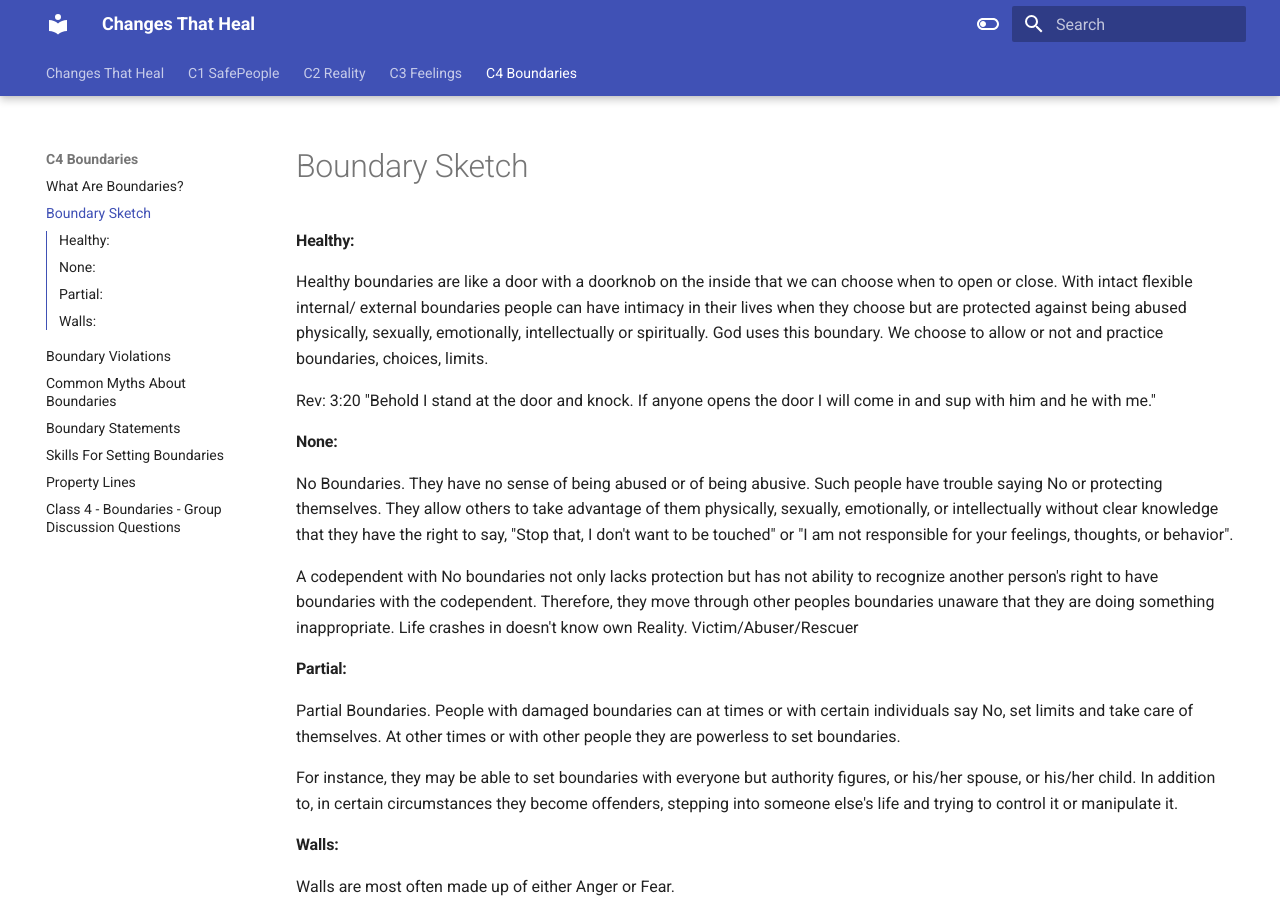
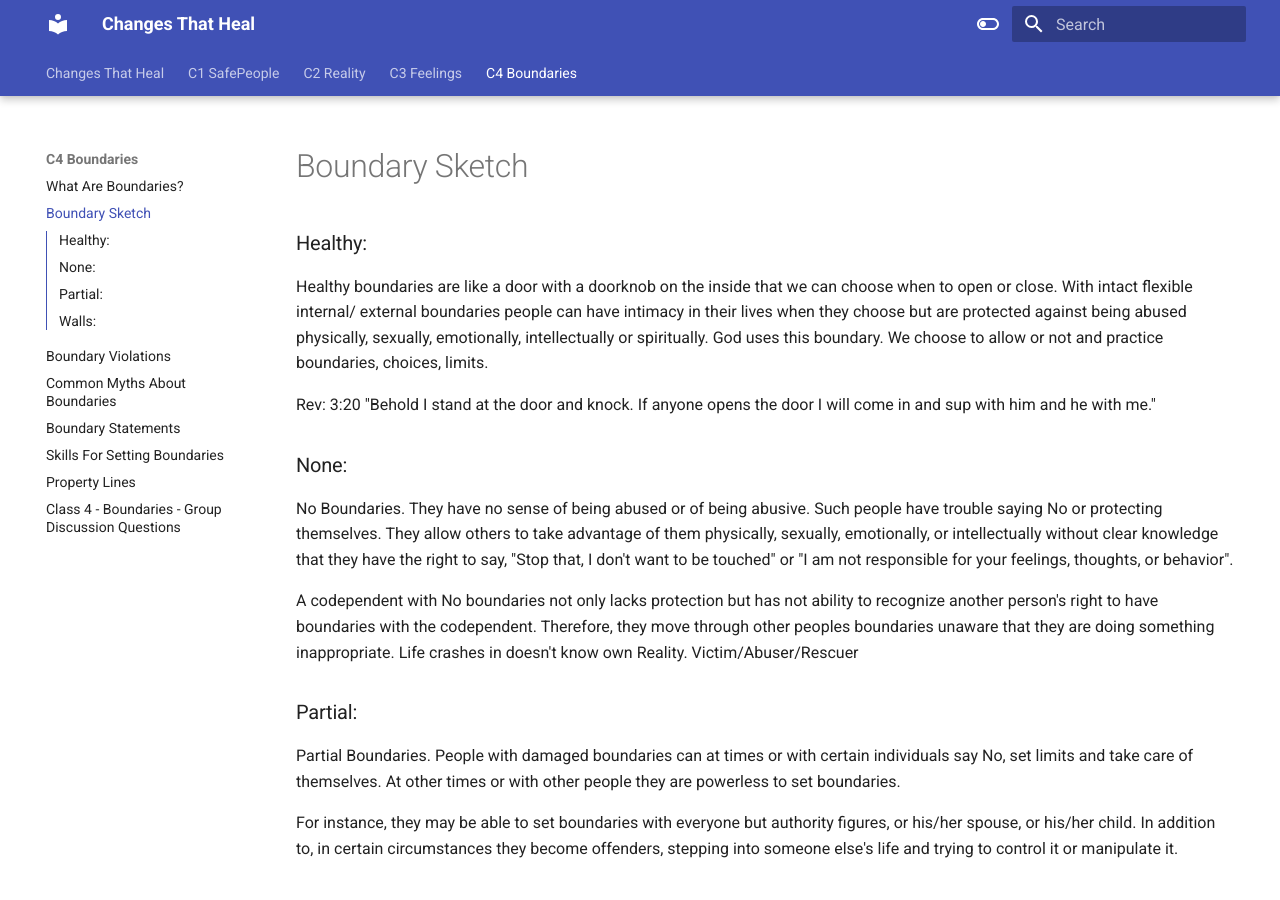
Before and after one commit to dgrothman/changesthatheal, an MkDocs documentation site: the page built from docs/C4-Boundaries/BoundarySketch.md, in a window 1280 px wide and 900 px high. Built offline with MkDocs 1.6.1 and Material for MkDocs 9.7.7, drawn with Linux system fonts in a browser that asks for light colours.

```diff
--- a/docs/C4-Boundaries/BoundarySketch.md
+++ b/docs/C4-Boundaries/BoundarySketch.md
@@ -1,5 +1,5 @@
 # Boundary Sketch
-#### Healthy:
+### Healthy:
 Healthy boundaries are like a door with a doorknob on the inside that
 we can choose when to open or close. With intact flexible internal/ external
 boundaries people can have intimacy in their lives when they choose but are
@@ -10,7 +10,7 @@
 Rev: 3:20 "Behold I stand at the door and knock. If anyone opens the door I will come in and sup
 with him and he with me."
 
-#### None:
+### None:
 No Boundaries. They have no sense of being abused or of being abusive.
 Such people have trouble saying No or protecting themselves.
 They allow others to take advantage of them physically, sexually, emotionally, or intellectually
@@ -22,7 +22,7 @@
 move through other peoples boundaries unaware that they are doing something inappropriate.
 Life crashes in doesn't know own Reality. Victim/Abuser/Rescuer
 
-#### Partial:
+### Partial:
 Partial Boundaries. People with damaged boundaries can at times or with certain individuals say No,
 set limits and take care of themselves. At other times or with other people they are powerless to set boundaries.
 
@@ -30,7 +30,7 @@
 his/her child. In addition to, in certain circumstances they become offenders, stepping into someone else's
 life and trying to control it or manipulate it.
 
-#### Walls:
+### Walls:
 Walls are most often made up of either Anger or Fear.
 
 **Anger:** People who use a wall of Anger give off the message (either verbally or nonverbally), if you
```
Also changed, not shown: docs/C4-Boundaries/BoundaryViolations.md (+1 -1 lines), docs/index.md (+3 -0 lines).
